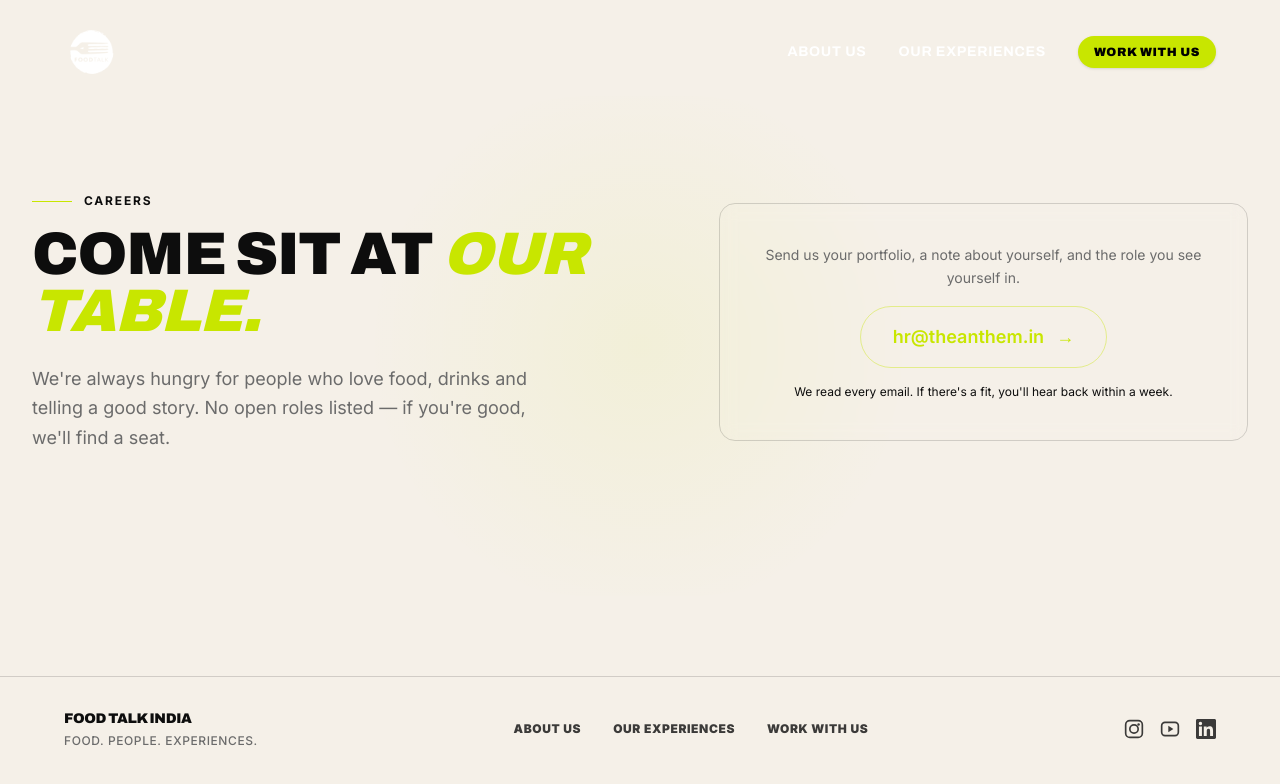
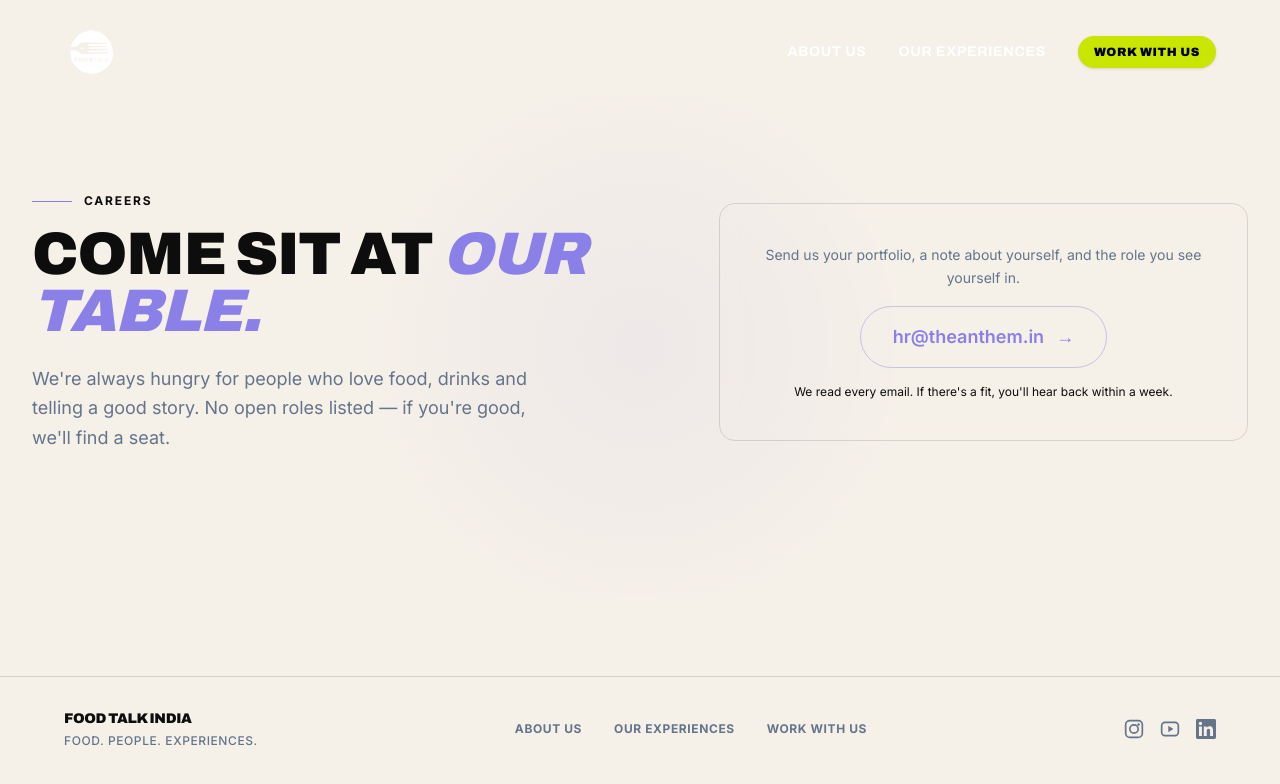
Before and after one commit to Comptech-Enterprises/food-talk-website, a Next.js app: page /careers in a window 1280 px wide. Shown: the top 784 px of the page. Built offline with nearby package versions, Linux system fonts and the light colour scheme.

Commit message:
Update font color scheme and typography hierarchy to match Anthem palette

```diff
--- a/src/app/globals.css
+++ b/src/app/globals.css
@@ -2,14 +2,18 @@
 
 :root {
   --bg: #f5f0e8;
-  --bg-dark: #0d0d0d;
+  --bg-dark: #000000;
   --fg: #0d0d0d;
   --fg-light: #ffffff;
-  --muted: #6b6b6b;
-  --line: rgba(0, 0, 0, 0.15);
-  --line-dark: rgba(255, 255, 255, 0.15);
-  --accent: #c8e600;
-  --accent-ink: #0d0d0d;
+  --muted: #64748b;
+  --muted-light: #c0c6cc;
+  --muted-2: #888888;
+  --line: rgba(0, 0, 0, 0.12);
+  --line-dark: #212121;
+  --accent: #8b7fe8;
+  --accent-soft: #b8a8f0;
+  --accent-deep: #6c5ce7;
+  --accent-ink: #000000;
 }
 
 @theme inline {
@@ -18,9 +22,13 @@
   --color-fg: var(--fg);
   --color-fg-light: var(--fg-light);
   --color-muted: var(--muted);
+  --color-muted-light: var(--muted-light);
+  --color-muted-2: var(--muted-2);
   --color-line: var(--line);
   --color-line-dark: var(--line-dark);
   --color-accent: var(--accent);
+  --color-accent-soft: var(--accent-soft);
+  --color-accent-deep: var(--accent-deep);
   --color-accent-ink: var(--accent-ink);
 
   --font-display: var(--font-archivo);
@@ -94,6 +102,13 @@ body {
   text-transform: uppercase;
 }
 
+.text-gradient {
+  background-image: linear-gradient(135deg, #8b7fe8 0%, #b8a8f0 50%, #e0c8f2 100%);
+  -webkit-background-clip: text;
+  background-clip: text;
+  -webkit-text-fill-color: transparent;
+}
+
 @keyframes marquee-x {
   from {
     transform: translateX(0);
--- a/src/components/AboutSection.tsx
+++ b/src/components/AboutSection.tsx
@@ -10,8 +10,8 @@ export default function AboutSection() {
           {/* Left Column */}
           <div className="md:col-span-6 flex flex-col justify-center text-left">
             <Reveal variant="left">
-              <p className="font-display text-xs md:text-sm font-bold tracking-[0.2em] uppercase text-fg/70 mb-3 flex items-center gap-2">
-                <span className="w-5 h-0.5 bg-[#c8e600] inline-block" />
+              <p className="font-display text-xs md:text-sm font-bold tracking-[0.2em] uppercase text-muted mb-3 flex items-center gap-2">
+                <span className="w-5 h-0.5 bg-accent inline-block" />
                 ABOUT US
               </p>
             </Reveal>
@@ -23,7 +23,7 @@ export default function AboutSection() {
             />
 
             <Reveal delay={250} variant="up">
-              <p className="mt-6 text-base sm:text-lg leading-relaxed text-fg/80 font-normal font-serif">
+              <p className="mt-6 text-base sm:text-lg leading-relaxed text-muted font-normal">
                 Bringing people together around food, drinks and culture. We curate
                 experiences that celebrate the people, places and ideas behind them,
                 and create spaces where great food, memorable drinks and meaningful
--- a/src/components/ExperiencesSection.tsx
+++ b/src/components/ExperiencesSection.tsx
@@ -71,7 +71,7 @@ export default function ExperiencesSection() {
                 </p>
 
                 {/* Description */}
-                <p className="mt-3 text-xs sm:text-sm text-fg/70 leading-relaxed font-serif flex-1">
+                <p className="mt-3 text-xs sm:text-sm text-muted leading-relaxed font-normal flex-1">
                   {exp.description}
                 </p>
 
@@ -85,7 +85,7 @@ export default function ExperiencesSection() {
                       {exp.cta.label}
                     </Link>
                   ) : (
-                    <span className="inline-block border border-fg/30 px-6 py-2 text-xs font-bold tracking-wider uppercase text-fg/60">
+                    <span className="inline-block border border-line px-6 py-2 text-xs font-bold tracking-wider uppercase text-muted-2">
                       {exp.cta.label}
                     </span>
                   )}
@@ -97,7 +97,7 @@ export default function ExperiencesSection() {
 
         {/* Bottom Note */}
         <Reveal delay={450}>
-          <p className="mt-12 text-right font-display text-xs sm:text-sm font-black tracking-wider uppercase text-fg">
+          <p className="mt-12 text-right font-display text-xs sm:text-sm font-bold tracking-wider uppercase text-muted">
             AND MANY MORE TO COME.
           </p>
         </Reveal>
--- a/src/components/Footer.tsx
+++ b/src/components/Footer.tsx
@@ -26,7 +26,7 @@ export default function Footer() {
             <Link
               key={link.label}
               href={link.href}
-              className="text-[11px] sm:text-xs font-black tracking-wider uppercase text-fg/80 hover:text-fg transition-colors"
+              className="text-[11px] sm:text-xs font-bold tracking-wider uppercase text-muted hover:text-fg transition-colors"
             >
               {link.label}
             </Link>
@@ -34,14 +34,14 @@ export default function Footer() {
         </div>
 
         {/* Right: Social Icons */}
-        <div className="flex items-center gap-4 text-fg">
+        <div className="flex items-center gap-4 text-muted">
           {/* Instagram */}
           <a
             href="https://instagram.com/foodtalkindia"
             target="_blank"
             rel="noopener noreferrer"
             aria-label="Instagram"
-            className="text-fg/80 hover:text-fg transition-colors"
+            className="text-muted hover:text-fg transition-colors"
           >
             <svg viewBox="0 0 24 24" className="h-4 w-4 sm:h-5 sm:w-5" fill="none" stroke="currentColor" strokeWidth="2" strokeLinecap="round" strokeLinejoin="round">
               <rect x="2" y="2" width="20" height="20" rx="5" />
@@ -55,7 +55,7 @@ export default function Footer() {
             target="_blank"
             rel="noopener noreferrer"
             aria-label="YouTube"
-            className="text-fg/80 hover:text-fg transition-colors"
+            className="text-muted hover:text-fg transition-colors"
           >
             <svg viewBox="0 0 24 24" className="h-4 w-4 sm:h-5 sm:w-5" fill="none" stroke="currentColor" strokeWidth="2" strokeLinejoin="round">
               <rect x="2" y="4" width="20" height="16" rx="4" />
@@ -68,7 +68,7 @@ export default function Footer() {
             target="_blank"
             rel="noopener noreferrer"
             aria-label="LinkedIn"
-            className="text-fg/80 hover:text-fg transition-colors"
+            className="text-muted hover:text-fg transition-colors"
           >
             <svg viewBox="0 0 24 24" className="h-4 w-4 sm:h-5 sm:w-5" fill="currentColor">
               <path d="M20.447 20.452h-3.554v-5.569c0-1.328-.027-3.037-1.852-3.037-1.853 0-2.136 1.445-2.136 2.939v5.667H9.351V9h3.414v1.561h.046c.477-.9 1.637-1.85 3.37-1.85 3.601 0 4.267 2.37 4.267 5.455v6.286zM5.337 7.433a2.062 2.062 0 01-2.063-2.065 2.064 2.064 0 112.063 2.065zm1.782 13.019H3.555V9h3.564v11.452zM22.225 0H1.771C.792 0 0 .774 0 1.729v20.542C0 23.227.792 24 1.771 24h20.451C23.2 24 24 23.227 24 22.271V1.729C24 .774 23.2 0 22.222 0h.003z" />
--- a/src/components/HowItWorks.tsx
+++ b/src/components/HowItWorks.tsx
@@ -56,8 +56,8 @@ export default function HowItWorks() {
                   i !== 0 ? "md:border-l md:border-line" : "md:pl-0"
                 }`}
               >
-                {/* Stylized Lime Italic Number */}
-                <span className="font-serif italic font-black text-5xl sm:text-6xl text-[#c8e600] shrink-0 leading-none transition-transform duration-300 group-hover:scale-110">
+                {/* Stylized Italic Number */}
+                <span className="font-serif italic font-black text-5xl sm:text-6xl text-accent shrink-0 leading-none transition-transform duration-300 group-hover:scale-110">
                   {step.num}
                 </span>
 
```
